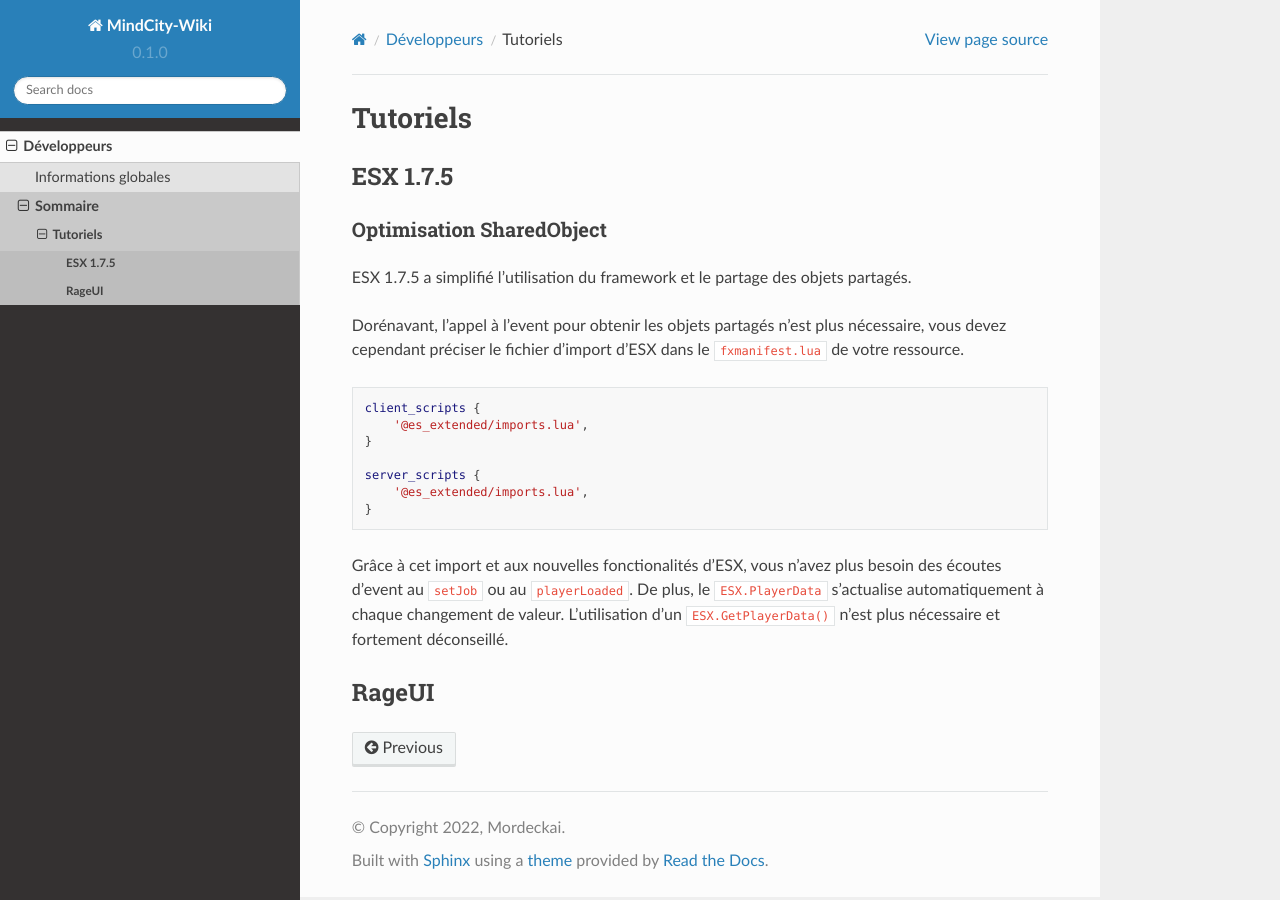
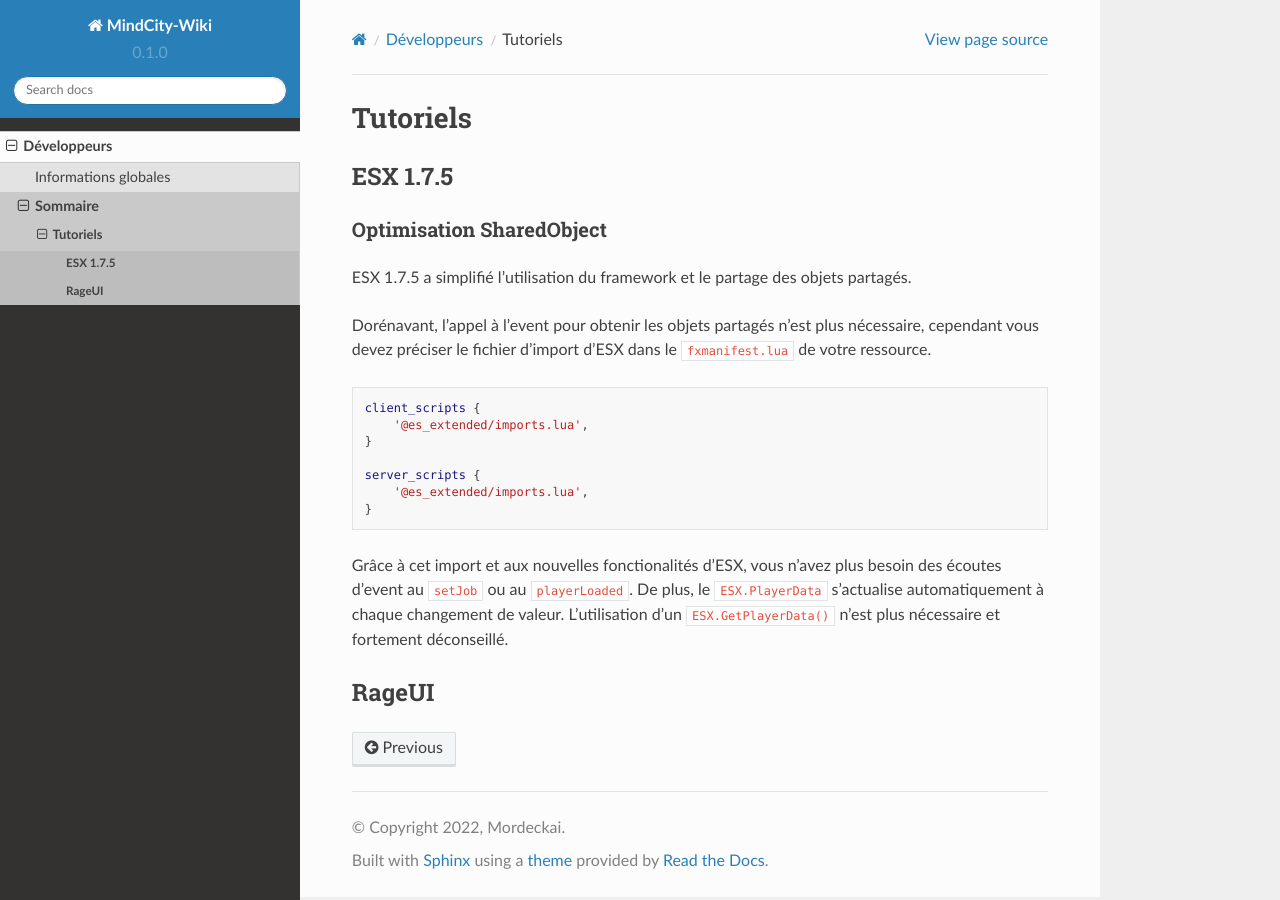
Before and after one commit to JustMordeckai/MindCity-Wiki, a Sphinx documentation site: the page built from docs/source/dev_tuto.rst, in a window 1280 px wide. Built offline with Sphinx 7.4.7 and the Read the Docs theme 2.0.0, drawn with Linux system fonts in a browser that asks for light colours.

```diff
--- a/docs/source/dev_tuto.rst
+++ b/docs/source/dev_tuto.rst
@@ -10,7 +10,7 @@ Optimisation SharedObject
 ESX 1.7.5 a simplifié l'utilisation du framework et le partage des objets partagés.
 
 Dorénavant, l'appel à l'event pour obtenir les objets partagés n'est plus nécessaire,
-vous devez cependant préciser le fichier d'import d'ESX dans le ``fxmanifest.lua`` de votre ressource.
+cependant vous devez préciser le fichier d'import d'ESX dans le ``fxmanifest.lua`` de votre ressource.
 
 .. code-block:: lua
 
```
